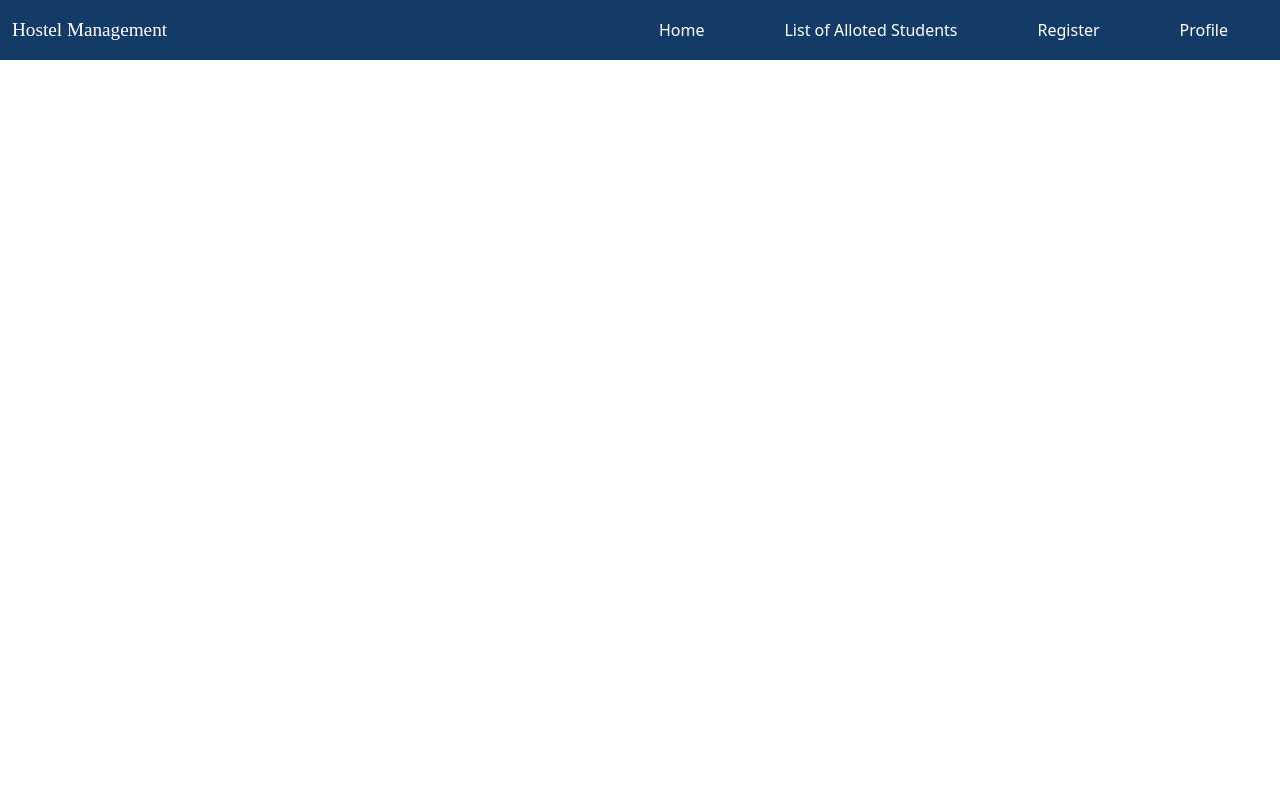
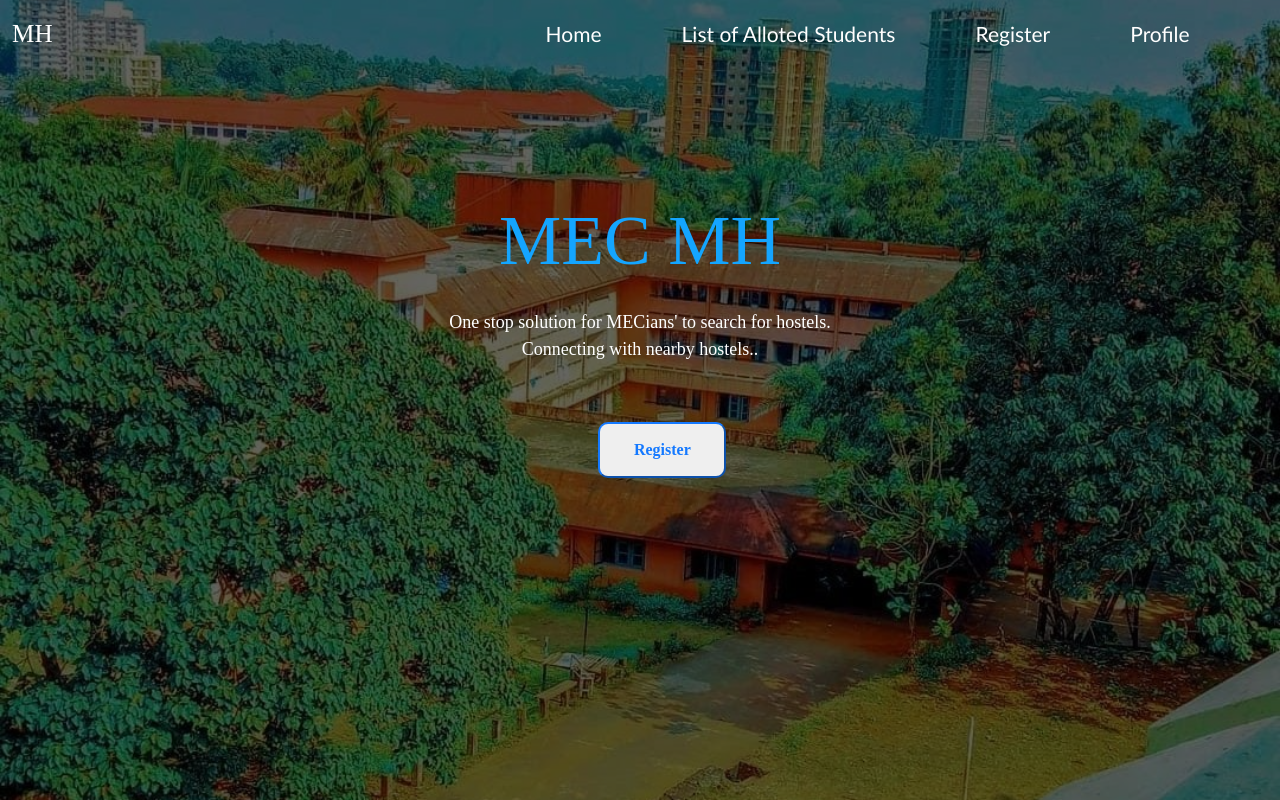
Before and after one commit to DiyaACM/Hostel-Mangement-System, a React (Create React App) app: page /MH in a window 1280 px wide. Built offline with nearby package versions, Linux system fonts and the light colour scheme; no server answers.

Commit message:
Added new files

```diff
--- a/src/App.css
+++ b/src/App.css
@@ -252,3 +252,51 @@ nav.navbar li a {
   font-weight: bold;
   font-size: 30px;
  }
+
+ .MH {
+  position: relative;
+  background: url("./img/mh.jpeg") no-repeat;
+  background-size: cover;
+  background-position: center;
+  height: 100vh;
+  margin-left: 0%;
+
+}
+
+#navmh{
+  margin-right: 3%;
+  font-family: calibri;
+  font-size: 21px;
+}
+
+.btnmh{
+  width: 10vw;
+  height: 7vh;
+  margin-right: 1%;
+  margin-left: 5%;
+  border-radius: 10px;
+  border-color: #1479FF;
+  border-width: 2pt;
+  color: #1479FF;
+  font-family: cursive;
+  font-size:medium;
+  font-weight: bold;
+}
+
+.btnmh:hover{
+  width: 10vw;
+  height: 7vh;
+  margin-right: 1%;
+  margin-left: 5%;
+  border-radius: 10px;
+  background-color: #1479FF;
+  color: white;
+  font-family: cursive;
+  font-size:medium;
+}
+
+.MHstudents{
+  font-size: 20px;
+  font-family: calibri;
+  margin-left: 10%;
+}
--- a/src/App.js
+++ b/src/App.js
@@ -4,6 +4,7 @@ import User from './components/User';
 import Admin from './components/Admin';
 import Profile from './components/Profile';
 import MH from './components/MH'
+import MHList from './components/MHList';
 import 'bootstrap/dist/css/bootstrap.min.css';
 import './App.css';
 import { BrowserRouter as Router, Routes, Route, Link } from "react-router-dom";
@@ -31,6 +32,7 @@ function App() {
           <Route path="/signin" element={<SignIn />} />
           <Route path="/login" element={<Login />} />
           <Route path="/MH" element={<MH />} />
+          <Route path="/MHList" element={<MHList />} />
         </Routes>
       </Router>
     </>
--- a/src/components/HostelList.js
+++ b/src/components/HostelList.js
@@ -1,4 +1,3 @@
-import listlogo from '../img/hostel1.jpg';
 const HostelList = ({hostels}) => {
     return(
         <div className="hostel-list">
--- a/src/components/MH.js
+++ b/src/components/MH.js
@@ -2,19 +2,29 @@ import { Link } from "react-router-dom";
 const MH = () => {
     return (
         <div className="MH">
-             <nav className="navbar navbar-expand-lg " id="nav">
+              <div className="dark-overlay landing-inner text-light">
+              <nav className="navbar navbar-expand-lg " id="navmh">
                     <div className="container-fluid">
                         <div className="navbar-header" >
-                    <Link to ="/Home" class="navbar-brand">Hostel Management</Link>
+                            <Link to ="/MH" class="navbar-brand">MH</Link>
                         </div>
                         <ul className="nav navbar-nav" id = "nav-bar">
                             <li className="active"><Link to="/User">Home</Link></li>
-                    <li className="active"><Link to="/User">List of Alloted Students</Link></li>
+                            <li className="active"><Link to="/MHList">List of Alloted Students</Link></li>
                             <li className="active"><Link to="/User">Register</Link></li>
                             <li><Link to="/Profile">Profile</Link></li>
                         </ul>
                     </div>
                 </nav>
+                <div className="container">
+                        <p> MEC MH</p>
+                        <div className="container2">
+                        <p>One stop solution for MECians' to search for hostels.<br></br>Connecting with nearby hostels..</p>
+                        </div>
+                        <button  href="/"className="btnmh"> Register </button>
+                    </div>
+              </div>
+
         </div>
      );
 }
--- /dev/null
+++ b/src/components/MHList.js
@@ -0,0 +1,39 @@
+import { useState } from "react";
+import { Link } from "react-router-dom";
+import StudentList from "./StudentList";
+const MHList = () => {
+
+    const [students,setStudents] = useState ([
+        {Name : 'Student 1', Year : '2', class:'CSA',id: 1 },
+        {Name : 'Student 2', Year : '4', class:'ECA',id: 2 },
+        {Name : 'Student 3', Year : '3', class:'CSB',id: 3 },
+        {Name : 'Student 4', Year : '1', class:'ECB',id: 4 },
+        {Name : 'Student 5', Year : '2', class:'EEE',id: 5 },
+        {Name : 'Student 6', Year : '3', class:'EB' ,id: 6 },
+        {Name : 'Student 7', Year : '3', class:'CSA',id: 7 }
+    ]);
+    return (
+        <div>
+            <nav className="navbar navbar-expand-lg " id="nav">
+                <div className="container-fluid">
+                <div className="navbar-header" >
+                    <Link to ="/Home" class="navbar-brand">Hostel Management</Link>
+                </div>
+                <ul className="nav navbar-nav" id = "nav-bar">
+                    <li className="active"><Link to="/User">Home</Link></li>
+                    <li><Link to="/MHList">List of alloted Students</Link></li>
+                    <li><Link to="/MH">Register</Link></li>
+                    <li><Link to="/Profile">Profile</Link></li>
+                </ul>
+                </div>
+            </nav>
+            <div className="MHstudents">
+                <table>
+                    <StudentList students = {students} />
+                </table>
+            </div>
+        </div>
+    );
+}
+
+export default MHList;
--- /dev/null
+++ b/src/components/StudentList.js
@@ -0,0 +1,16 @@
+const StudentList = ({students}) => {
+    return(
+        <div className="student-list">
+        {students.map((student) => (
+                <tr  key = {student.id}>
+                    <th><p>{student.Name}</p></th>
+                    <th><p>Year:{student.Year}</p></th>
+                    <th><p>Class:{student.class}</p></th>
+                </tr>
+        ))
+        }
+    </div>
+    );
+}
+
+export default StudentList;
```
Also changed, not shown: src/img/mh.jpeg (added). Lines whose indentation alone changed are shown as unchanged.
